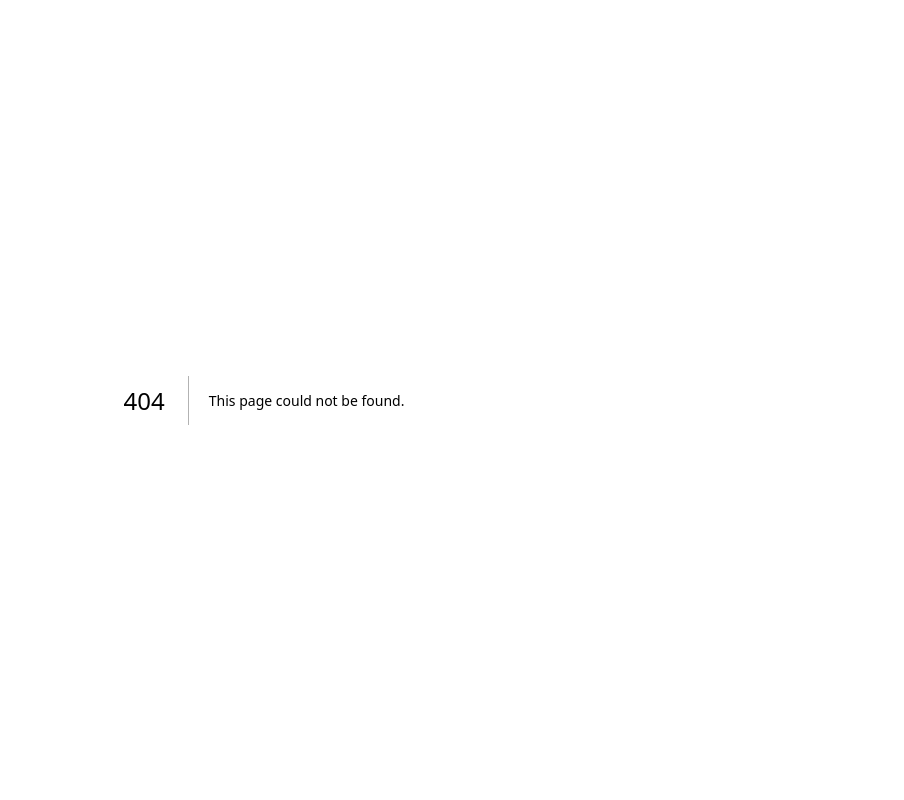
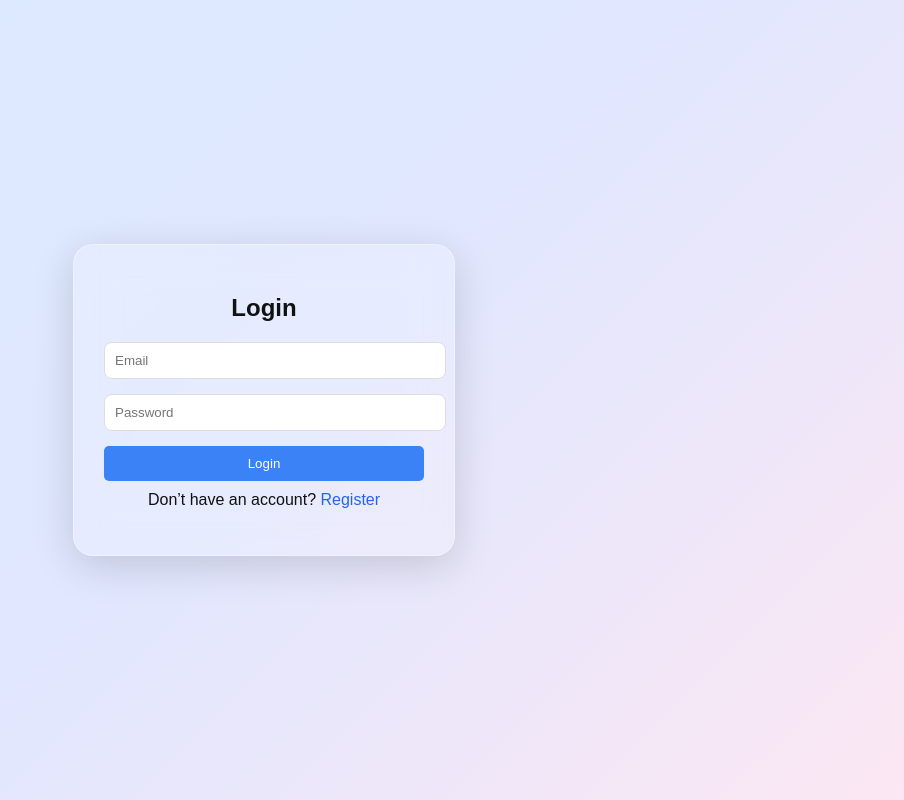
Before and after one commit to raufrasheed37-ctrl/frontend, a Next.js app: page /login in a window 1280 px wide. Before the commit this address had no page. Shown: the whole page, without its empty margins (376-1280 px from the left). Built offline with nearby package versions, Linux system fonts and the light colour scheme.

Commit message:
building

```diff
--- a/app/globals.css
+++ b/app/globals.css
@@ -1,49 +1,163 @@
-:root {
-  --background: #ffffff;
-  --foreground: #171717;
+body {
+  margin: 0;
+  font-family: Arial, sans-serif;
+
+  background: linear-gradient(
+    135deg,
+    #dbeafe,
+    #e0e7ff,
+    #fce7f3
+  );
+
+  height: 100vh;
 }
 
-@media (prefers-color-scheme: dark) {
-  :root {
-    --background: #0a0a0a;
-    --foreground: #ededed;
-  }
+.nav {
+  position: relative;
+  display: flex;
+  justify-content: space-between;
+  width: 320px;
+  margin: 20px auto;
+  padding: 10px;
+  text-decoration: none;
+  background: white;
+  border-radius: 40px;
+  box-shadow: 0 10px 30px rgba(0,0,0,0.1);
 }
 
-html {
-  height: 100%;
+.nav-item {
+  flex: 1;
+  text-align: center;
+  position: relative;
+  text-decoration: none;
+  color: #555;
+  z-index: 2;
 }
 
-html,
-body {
-  max-width: 100vw;
-  overflow-x: hidden;
+.nav-item.active {
+  color: #000;
+  font-weight: 600;
 }
 
-body {
-  min-height: 100%;
-  display: flex;
-  flex-direction: column;
-  color: var(--foreground);
-  background: var(--background);
-  font-family: Arial, Helvetica, sans-serif;
-  -webkit-font-smoothing: antialiased;
-  -moz-osx-font-smoothing: grayscale;
+.nav-indicator {
+  position: absolute;
+  bottom: 5px;
+  left: 0;
+  width: 30%;
+  height: 4px;
+  text-decoration: none;
+  background: #60a5fa;
+  border-radius: 10px;
+
+  transition: transform 0.3s ease;
 }
 
-* {
-  box-sizing: border-box;
-  padding: 0;
-  margin: 0;
+.nav-item:nth-child(1):hover ~ .nav-indicator {
+  transform: translateX(0%);
+  background: #60a5fa; /* Login */
 }
 
-a {
-  color: inherit;
-  text-decoration: none;
+.nav-item:nth-child(2):hover ~ .nav-indicator {
+  transform: translateX(100%);
+  background: #f6fa8b;
 }
 
-@media (prefers-color-scheme: dark) {
-  html {
-    color-scheme: dark;
-  }
+.nav-item:nth-child(3):hover ~ .nav-indicator {
+  transform: translateX(200%);
+  background: #86d334;
 }
+
+.hero {
+  position: absolute;
+  top: 50%;
+  left: 50%;
+  transform: translate(-50%, -50%);
+  text-align: center;
+}
+
+.login-btn {
+  margin-top: 20px;
+  padding: 10px 20px;
+  border: none;
+  border-radius: 8px;
+
+  background: #60a5fa;
+  color: white;
+  cursor: pointer;
+}
+
+.login-btn:hover {
+  background: #3b82f6;
+}
+
+/* center layout */
+.container {
+  display: flex;
+  justify-content: center;
+  align-items: center;
+  height: 100vh;
+}
+
+/* glass card */
+.card {
+  width: 320px;
+  padding: 30px;
+  border-radius: 20px;
+
+  background: rgba(255, 255, 255, 0.2);
+  backdrop-filter: blur(20px);
+  -webkit-backdrop-filter: blur(20px);
+
+  border: 1px solid rgba(255, 255, 255, 0.3);
+  box-shadow: 0 10px 40px rgba(0, 0, 0, 0.15);
+
+  color: #111;
+}
+
+/* title */
+.title {
+  text-align: center;
+  margin-bottom: 20px;
+}
+
+/* input */
+.input {
+  width: 100%;
+  padding: 10px;
+  margin-bottom: 15px;
+  border-radius: 8px;
+  border: 1px solid #ddd;
+  outline: none;
+}
+
+/* button */
+.button {
+  width: 100%;
+  padding: 10px;
+  border-radius: 5px;
+  border: none;
+  background: #3b82f6;
+  color: white;
+  cursor: pointer;
+}
+
+.button:hover {
+  background: #2563eb;
+}
+
+/* link */
+.link {
+  text-align: center;
+  display: inline;
+  margin-top: 10px;
+  color: #2563eb;
+  text-decoration: none;
+  font-weight: 500;
+  cursor: pointer;
+}
+
+.link:hover {
+  text-decoration: underline;
+  color: #1d4ed8;
+  opacity: 0.7;
+}
--- /dev/null
+++ b/app/login/page.js
@@ -0,0 +1,60 @@
+"use client";
+
+import { useState } from "react";
+import Link from "next/link";
+import { z } from "zod";
+
+const loginSchema = z.object({
+  email: z.string().email("Invalid email"),
+  password: z.string().min(6, "Password must be at least 6 characters"),
+});
+
+export default function Login() {
+  const [email, setEmail] = useState("");
+  const [password, setPassword] = useState("");
+
+  const handleSubmit = (e) => {
+    e.preventDefault();
+
+    const result = loginSchema.safeParse({ email, password });
+
+    if (!result.success) {
+      alert(result.error.issues[0].message);
+      return;
+    }
+
+    alert("Login ready (backend next)");
+  };
+
+  return (
+    <div className="container">
+      <form className="card" onSubmit={handleSubmit}>
+
+        <h2 className="title">Login</h2>
+
+        <input
+          className="input"
+          placeholder="Email"
+          onChange={(e) => setEmail(e.target.value)}
+        />
+
+        <input
+          type="password"
+          className="input"
+          placeholder="Password"
+          onChange={(e) => setPassword(e.target.value)}
+        />
+
+        <button className="button">Login</button>
+
+        <p style={{ textAlign: "center", marginTop: "10px" }}>
+  Don’t have an account?{" "}
+  <Link href="/register" className="link">
+    Register
+  </Link>
+</p>
+
+      </form>
+    </div>
+  );
+}
--- a/package.json
+++ b/package.json
@@ -9,9 +9,12 @@
     "lint": "eslint"
   },
   "dependencies": {
+    "axios": "^1.15.0",
     "next": "16.2.3",
     "react": "19.2.4",
-    "react-dom": "19.2.4"
+    "react-dom": "19.2.4",
+    "zod": "^4.3.6",
+    "zustand": "^5.0.12"
   },
   "devDependencies": {
     "eslint": "^9",
```
Also changed, not shown: app/dashboard/page.js (added, +23 -0 lines), app/page.js (+63 -60 lines), app/register/page.js (added, +60 -0 lines), store/authStore.js (added, +28 -0 lines), utils/api.js (added, +7 -0 lines), 1 other file (tests, documents, lock files or other folders).
